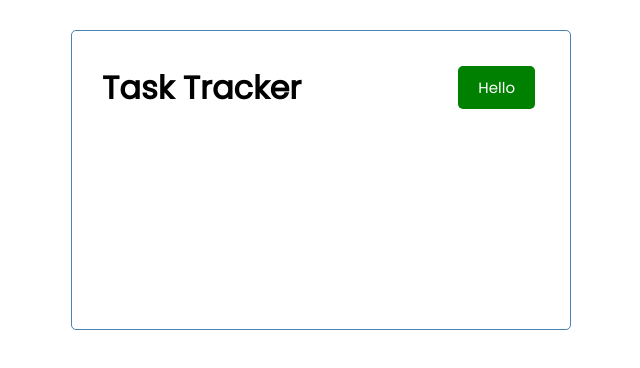
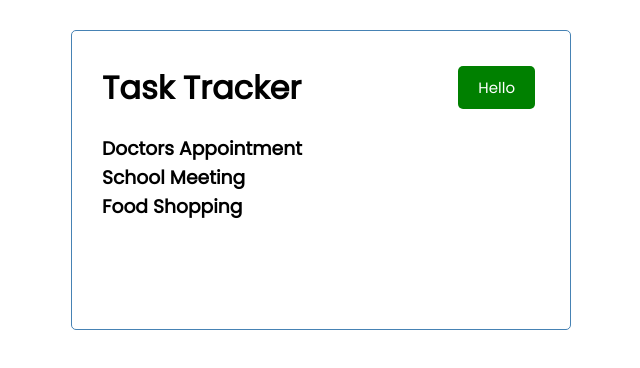
Before and after one commit to BwanaQ/react-task-tracker, a React (Create React App) app: page / in a window 1280 px wide. Shown: the top 368 px of the page, without its empty margins (319-959 px from the left). Built offline with nearby package versions, Linux system fonts and the light colour scheme.

Commit message:
add tasks component

```diff
--- a/src/App.js
+++ b/src/App.js
@@ -1,10 +1,35 @@
+import {useState} from 'react'
 import Header from './components/Header';
 import './App.css';
+import Tasks from './components/Tasks';
 
 function App() {
+  const [tasks, setTasks]= useState(
+    [
+      {
+        id: 1,
+        text: 'Doctors Appointment',
+        day: 'Feb 5th at 2:30pm',
+        reminder: true,
+      },
+      {
+        id: 2,
+        text: 'School Meeting',
+        day: 'Feb 5th at 4:30pm',
+        reminder: true,
+      },
+      {
+        id: 3,
+        text: 'Food Shopping',
+        day: 'Feb 5th at 7:30pm',
+        reminder: false,
+      },
+    ]
+  )
   return (
     <div className="container">
       <Header/>
+      <Tasks tasks={tasks}/>
     </div>
   );
 }
--- a/src/components/Button.js
+++ b/src/components/Button.js
@@ -1,9 +1,18 @@
 import React from 'react'
-
-const Button = ({color,text}) => {
+import PropTypes from 'prop-types'
+const Button = ({color,text, onClick}) => {
   return (
-    <button style={{backgroundColor: color}}className='btn'>{text}</button>
+    <button  onClick = {onClick}style={{backgroundColor: color}}className='btn'>{text}</button>
   )
 }
+Button.defaultProps = {
+  color: 'steelblue'
+}
 
+Button.propTypes = {
+  text:PropTypes.string,
+  color:PropTypes.string,
+  onClick:PropTypes.func,
+
+}
 export default Button
--- a/src/components/Header.js
+++ b/src/components/Header.js
@@ -1,10 +1,14 @@
 import PropTypes from 'prop-types';
 import Button from './Button';
 const Header = ({title}) => {
+  const onClick = ()=>{
+    console.log('click')
+  }
+
   return (
   <header className='header'>
     <h1>{title}</h1>
-    <Button color='green' text='Hello'/>
+    <Button onClick={onClick} color='green' text='Hello'/>
   </header>);
 };
 Header.defaultProps={
--- /dev/null
+++ b/src/components/Tasks.js
@@ -0,0 +1,12 @@
+const Tasks = ({tasks}) => {
+
+  return (
+    <>
+      {tasks.map((task) =>(
+        <h3 key={task.id}>{task.text}</h3>
+      ))}
+    </>
+  )
+}
+
+export default Tasks
```
